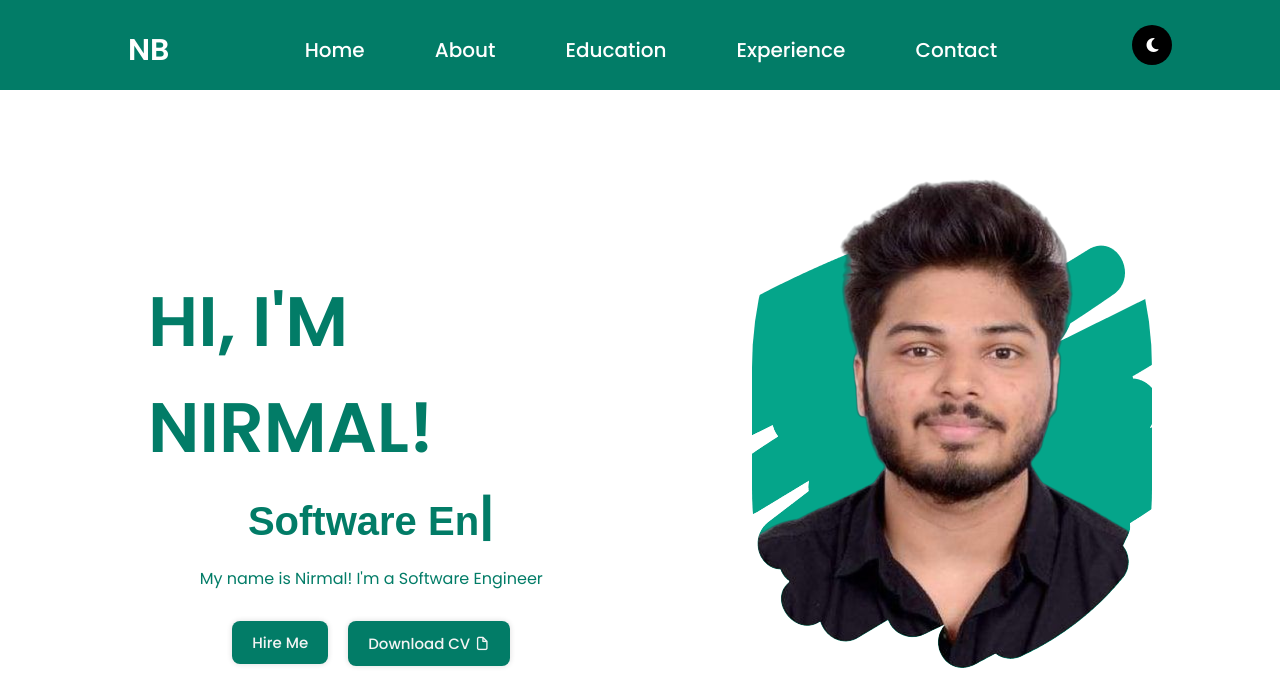
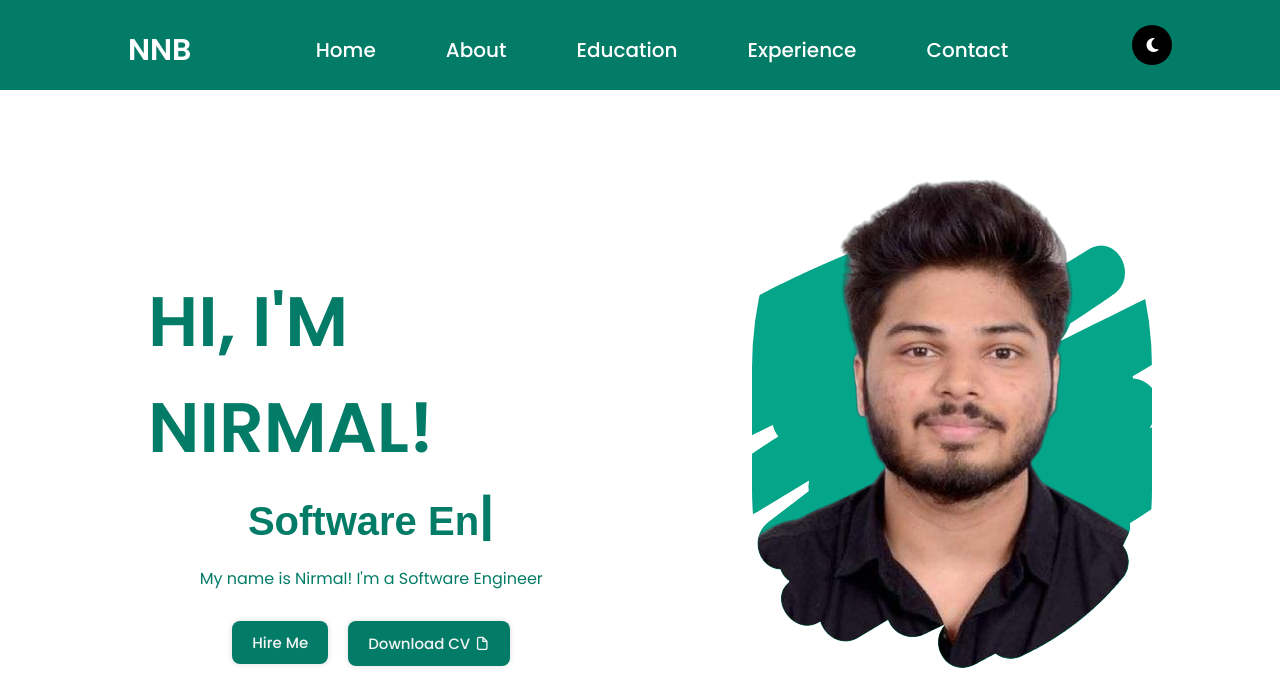
Before and after one commit to nirmal141/html_portfolio, a plain HTML site: page index.html in a window 1280 px wide. Shown: the top 674 px of the page. Drawn offline with nearby package versions, Linux system fonts and the light colour scheme; a web font is replaced by a local one.

Commit message:
Update index.html

```diff
--- a/index.html
+++ b/index.html
@@ -16,7 +16,7 @@
 
             <!--Logo-->
             <div class="nav-logo">
-                <p class="nav-name">NB</p>
+                <p class="nav-name">NNB</p>
             </div>
 
             <!--Menu-->
```
